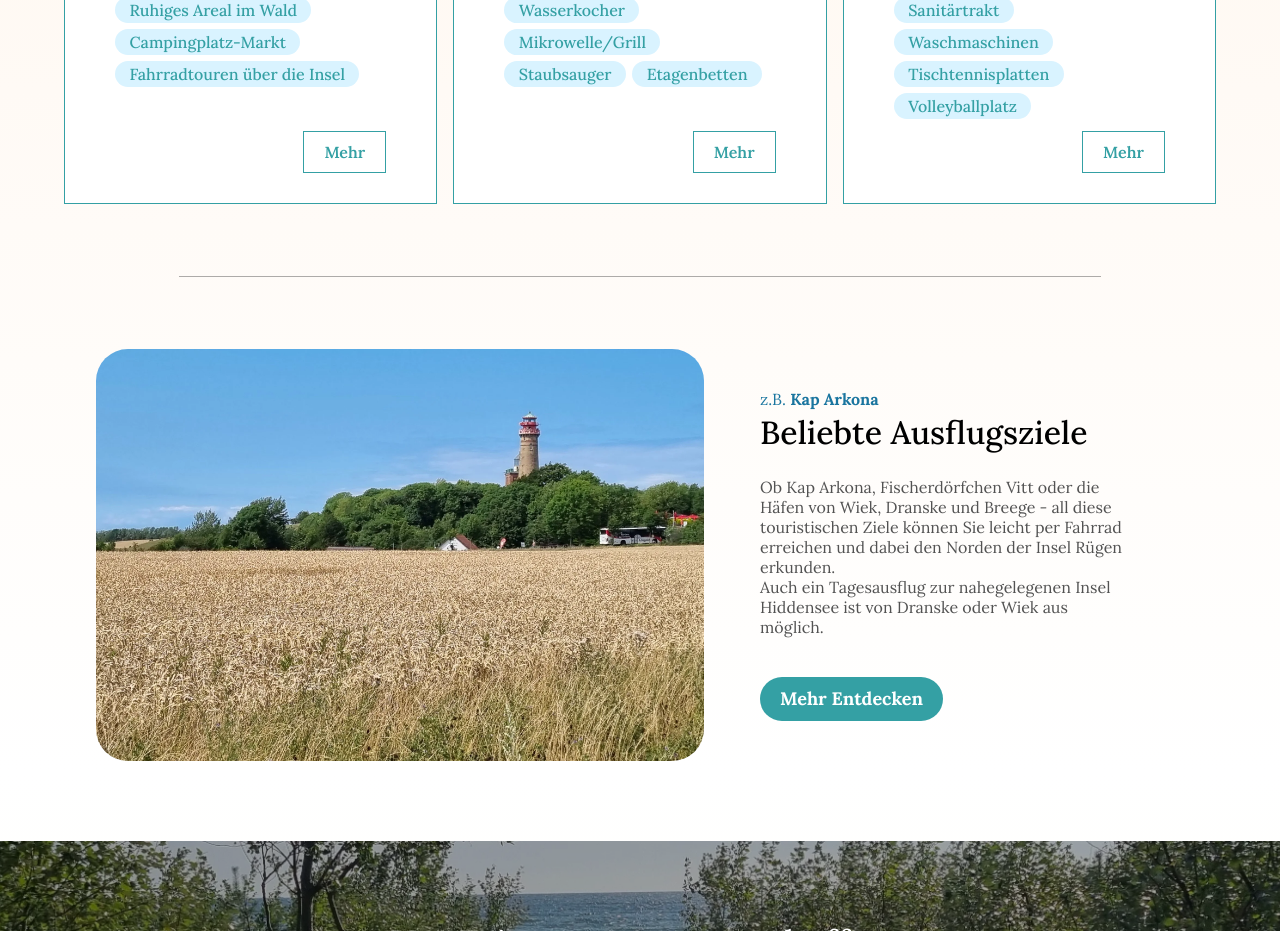
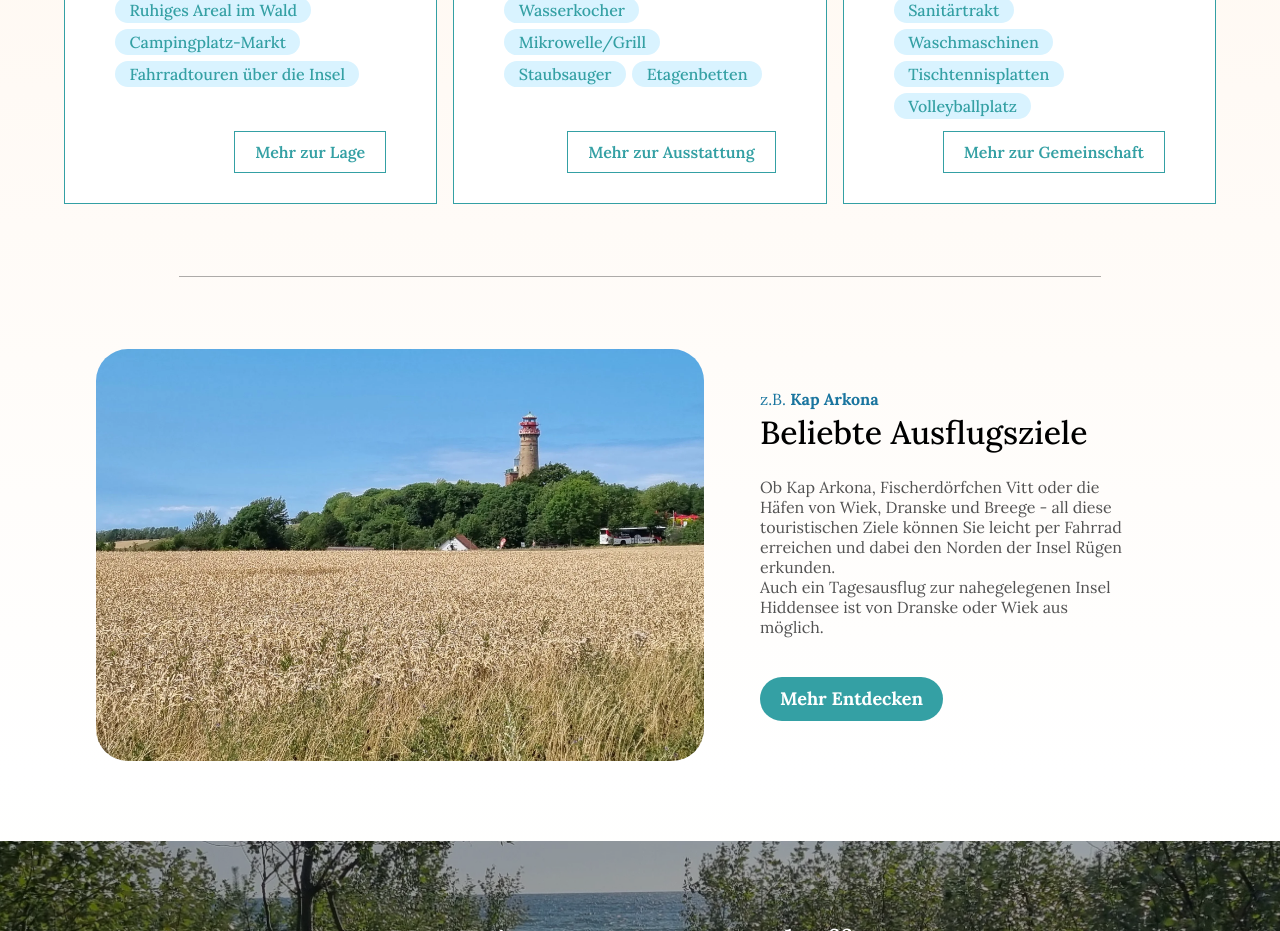
Before and after one commit to alxgrk/familien-urlaub-ruegen, a Next.js app: page / in a window 1280 px wide. Shown: the part 1280-2211 px from the top of the page. Built offline with nearby package versions, Linux system fonts and the light colour scheme.

Commit message:
fix(seo): use descriptive internal link texts

```diff
--- a/pages/index.tsx
+++ b/pages/index.tsx
@@ -176,7 +176,7 @@ const HighlightCard: NextPage<HighlightCardProps> = ({icon, title, items, href,
               href={href}
               onClick={onLinkClick}
           >
-            Mehr
+            {`Mehr zur ${title}`}
           </Link>
         </div>
       </div>
```
